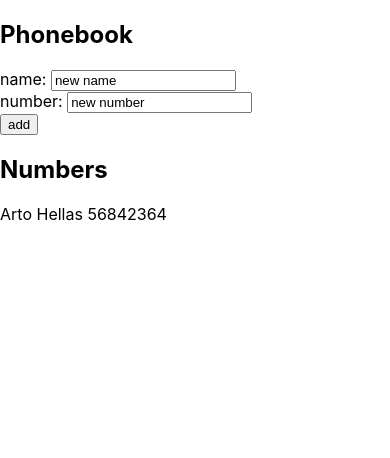
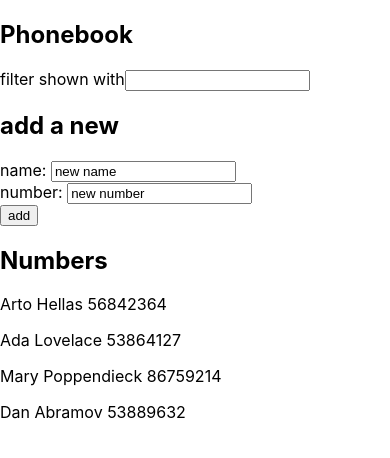
Before and after one commit to KevinPolanco/FullStackOpenReact, a React (Create React App) app in the folder part2/phonebook/: page / in a window 390 px wide. Shown: the top 458 px of the page. Built offline with nearby package versions, Linux system fonts and the light colour scheme.

Commit message:
2.9:phonebook steap 4

```diff
--- a/part2/phonebook/src/App.js
+++ b/part2/phonebook/src/App.js
@@ -3,10 +3,15 @@ import Numbers from './components/Numbers'
 
 const App = () => {
   const [ persons, setPersons ] = useState([
-    { name: 'Arto Hellas',number: 56842364, id: 1 }
+    { name: 'Arto Hellas', number: 56842364, id: 1 },
+    { name: 'Ada Lovelace', number: 53864127, id: 2 },
+    { name: 'Mary Poppendieck', number: 86759214, id: 3 },
+    { name: 'Dan Abramov', number: 53889632, id: 4 },
   ])
+
   const [ newName, setNewName ] = useState('new name')
   const [ newNumber, setNewNumber ] = useState('new number')
+  const [ newFilter, setNewFilter ] = useState('')
 
   const addNumber = (event) => {
     event.preventDefault()
@@ -33,10 +38,17 @@ const App = () => {
   const handleNumberChange = (event) => {
     setNewNumber(event.target.value)
   }
+  const handleFilterChange = (event) => {
+    setNewFilter(event.target.value.trim())
+    console.log(newFilter)
+  }
 
   return (
     <div>
       <h2>Phonebook</h2>
+      <div>filter shown with<input onChange={handleFilterChange}/></div>
+
+      <h2>add a new</h2>
       <form onSubmit={addNumber}>
         <div>name: <input value={newName}  onChange={handleNameChange}/></div>
         <div>number: <input value={newNumber} onChange={handleNumberChange}/></div>
@@ -45,7 +57,7 @@ const App = () => {
         </div>
       </form>
       <h2>Numbers</h2>
-      <Numbers persons={persons}/>
+      <Numbers persons={persons} newFilter={newFilter}/>
     </div>
 
   )
--- a/part2/phonebook/src/components/Numbers.js
+++ b/part2/phonebook/src/components/Numbers.js
@@ -1,4 +1,15 @@
-const Numbers = ( {persons} ) => {
+const Numbers = ( {persons, newFilter} ) => {
+    const filterPersons = persons.filter(person => person.name.toLowerCase().includes(newFilter))
+
+    if(newFilter !== '' & filterPersons.length !== 0){
+        console.log('primer return')
+        return (
+            <div>
+                {filterPersons.map((person) => (<p key={person.id}>{person.name} {person.number}</p>))}
+            </div>
+        )
+    }
+
     return (
         <div>
             {persons.map((person) => (<p key={person.id}>{person.name} {person.number}</p>))}
```
